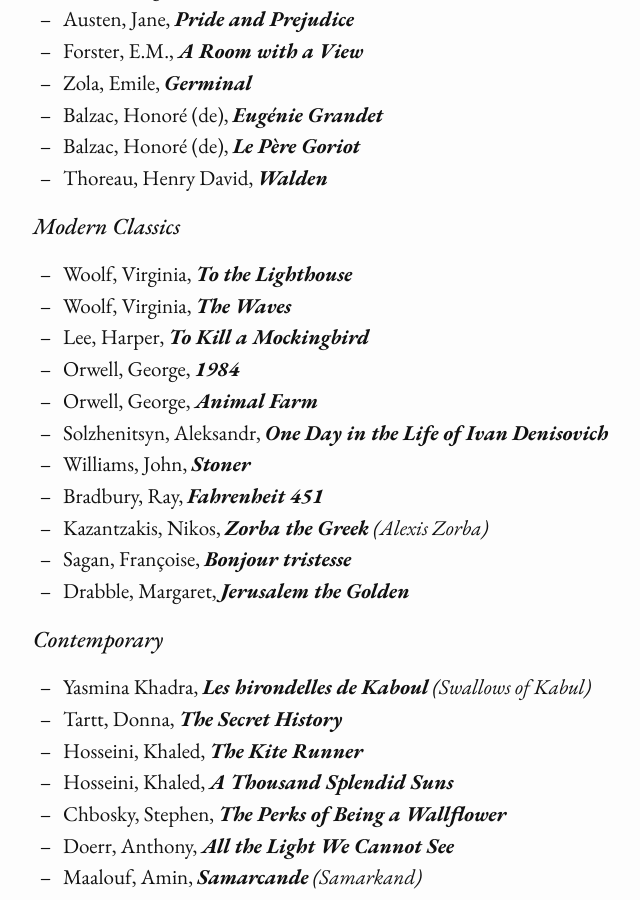
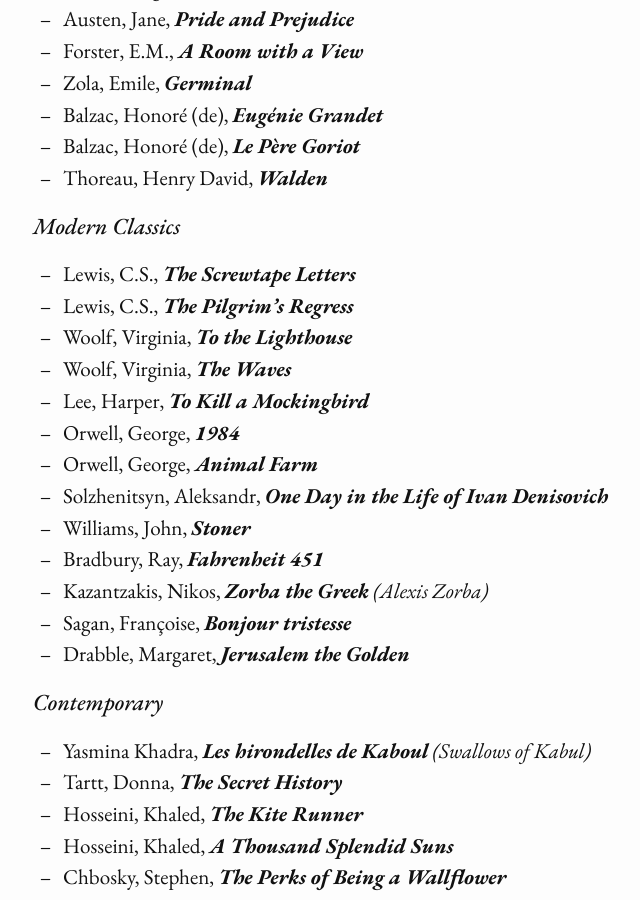
Before and after one commit to paulmelki/paulmelki.github.io, a Jekyll site: the page built from reads.md, in a window 1280 px wide and 900 px high, scrolled down 907 px. Shown: the whole window, without its empty margins (162-802 px from the left). Built offline with Jekyll 4.4.1, drawn with Linux system fonts in a browser that asks for light colours; nearby versions of some CDN libraries; some web fonts are replaced.

Commit message:
Update reads.md

```diff
--- a/reads.md
+++ b/reads.md
@@ -31,6 +31,8 @@ If you read any of these works and wish to discuss them, feel free to contact me
 - Thoreau, Henry David, ***Walden***
 
 ## *Modern Classics*
+- Lewis, C.S., ***The Screwtape Letters***
+- Lewis, C.S., ***The Pilgrim's Regress***
 - Woolf, Virginia, ***To the Lighthouse***
 - Woolf, Virginia, ***The Waves***
 - Lee, Harper, ***To Kill a Mockingbird***
```
